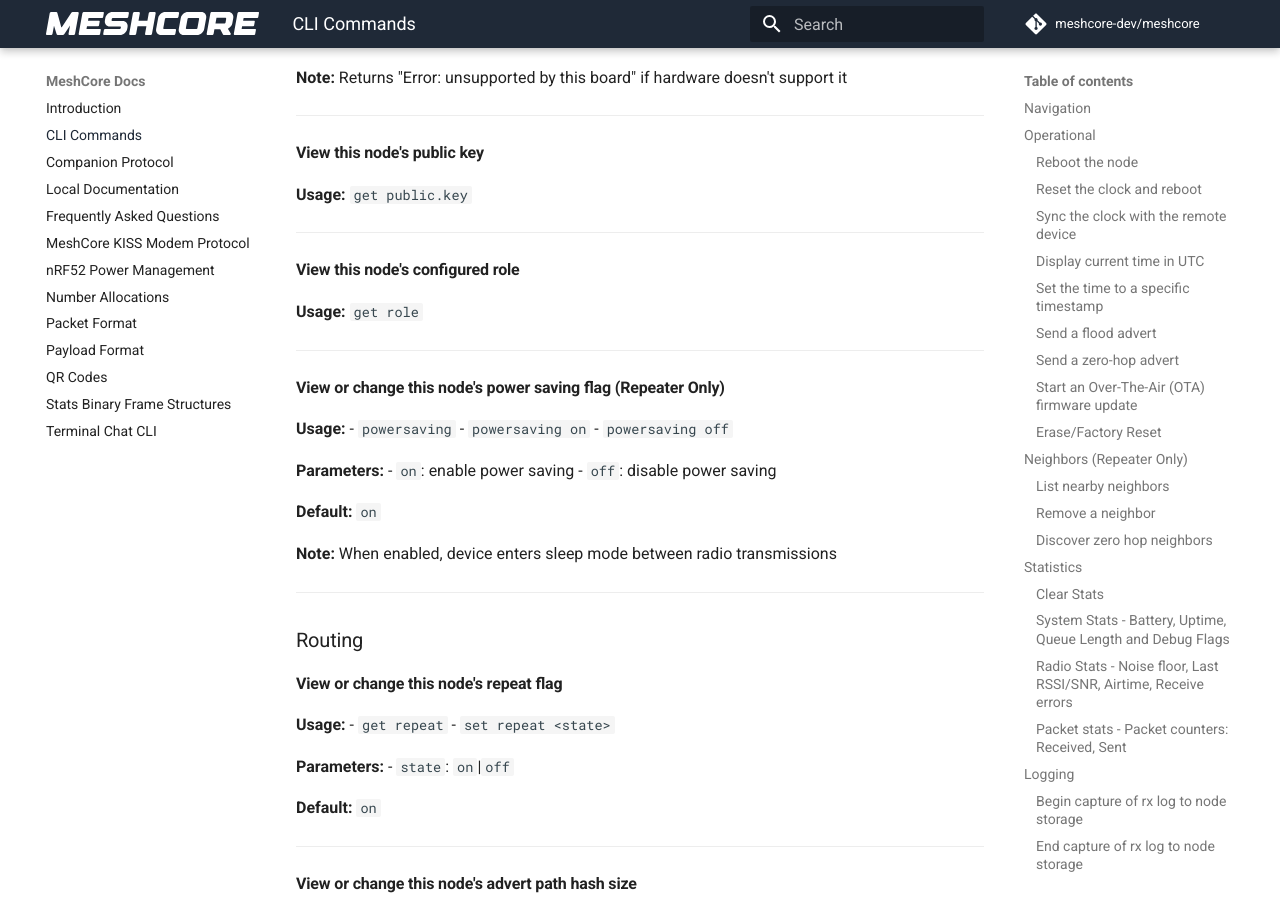
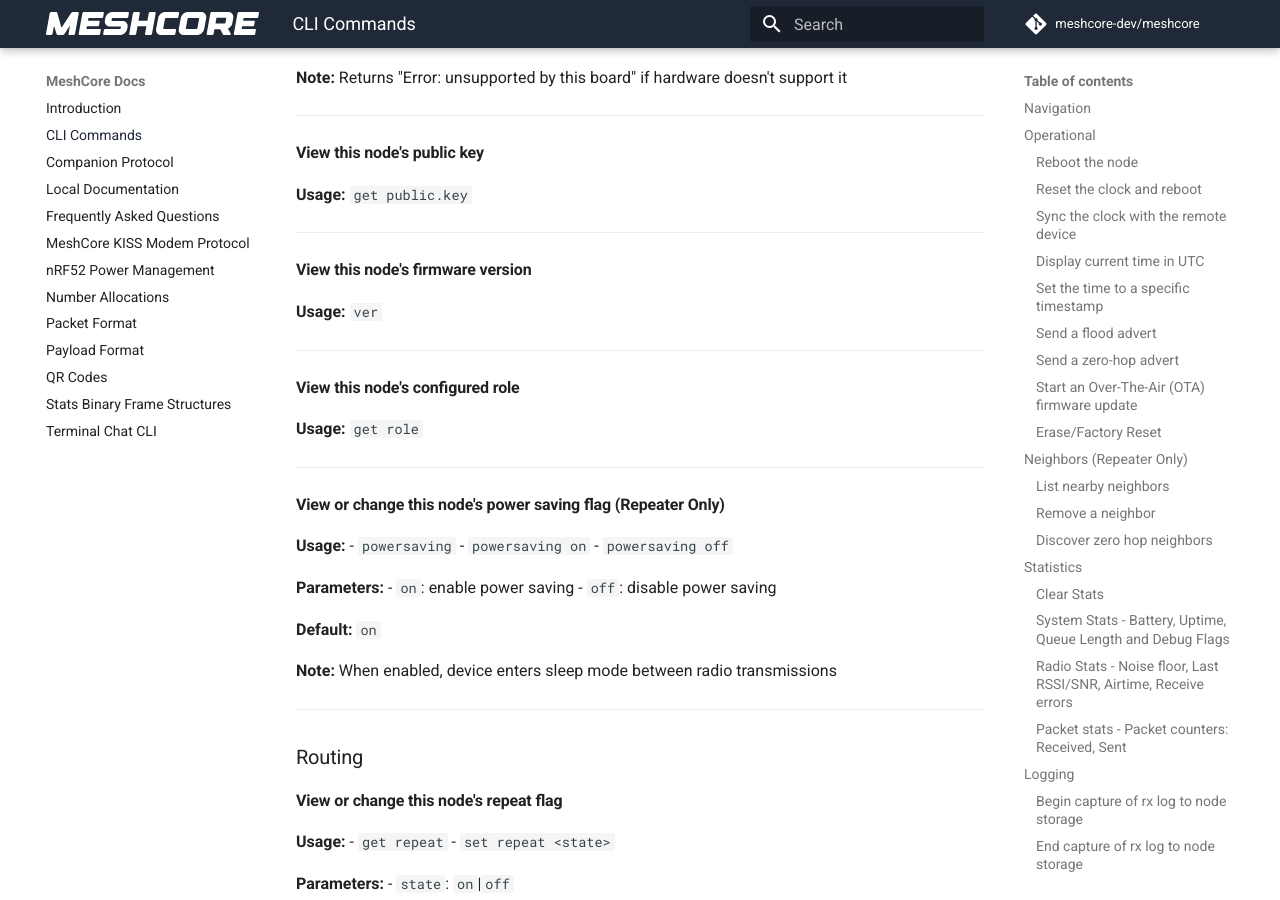
Before and after one commit to JacekVV/MeshCore-Hydra, an MkDocs documentation site: the page built from docs/cli_commands.md, in a window 1280 px wide and 900 px high, scrolled down 8324 px. Built offline with MkDocs 1.6.1 and Material for MkDocs 9.7.7, drawn with Linux system fonts in a browser that asks for light colours; comment, search, counter and statistics services are not loaded.

Commit message:
Update cli_commands.md to include 'ver'
Include the 'ver' command for retrieving the firmware version

```diff
--- a/docs/cli_commands.md
+++ b/docs/cli_commands.md
@@ -402,6 +402,11 @@ This document provides an overview of CLI commands that can be sent to MeshCore
 
 #### View this node's public key
 **Usage:** `get public.key`
+
+---
+
+#### View this node's firmware version
+**Usage:** `ver`
 
 ---
 
```
